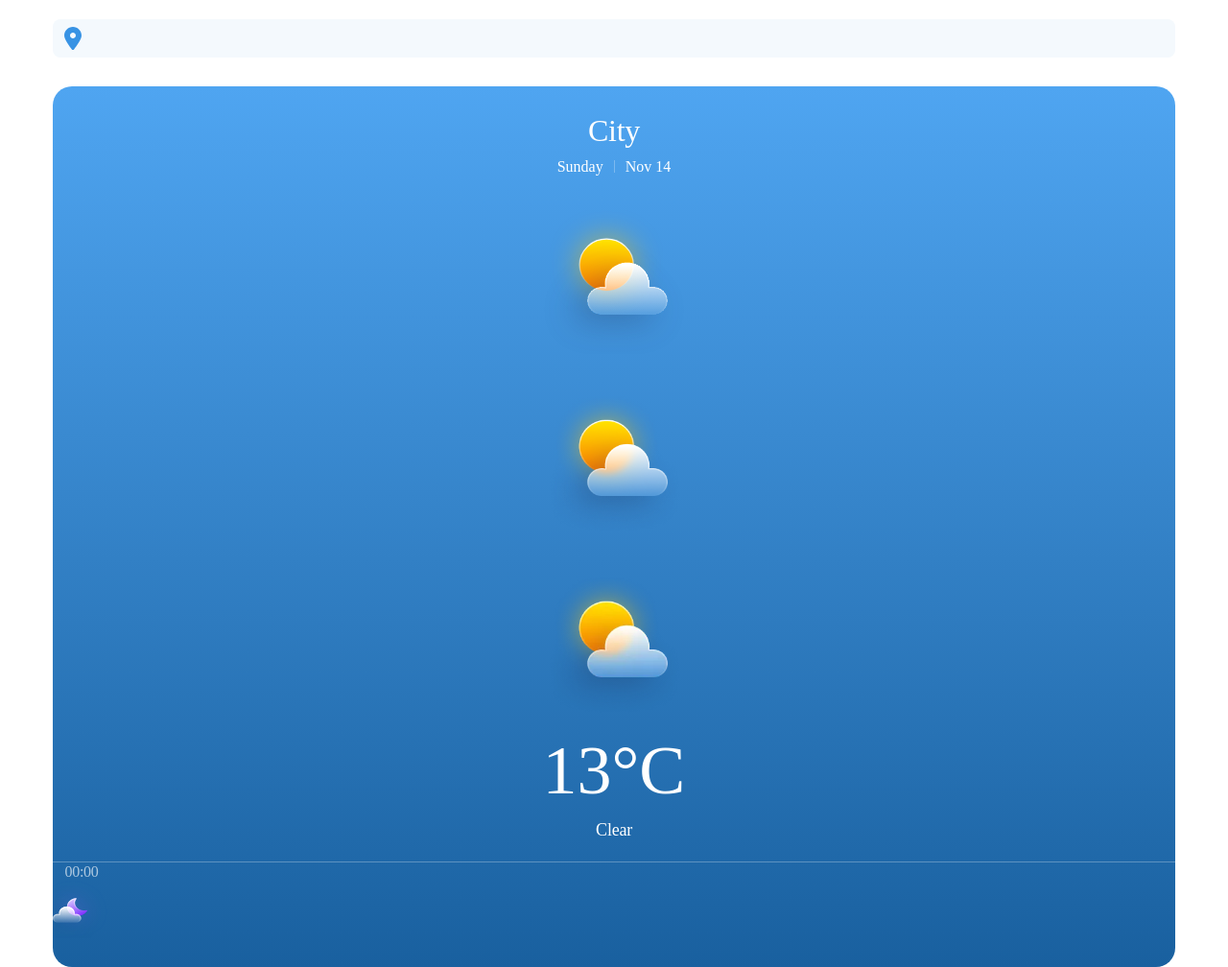
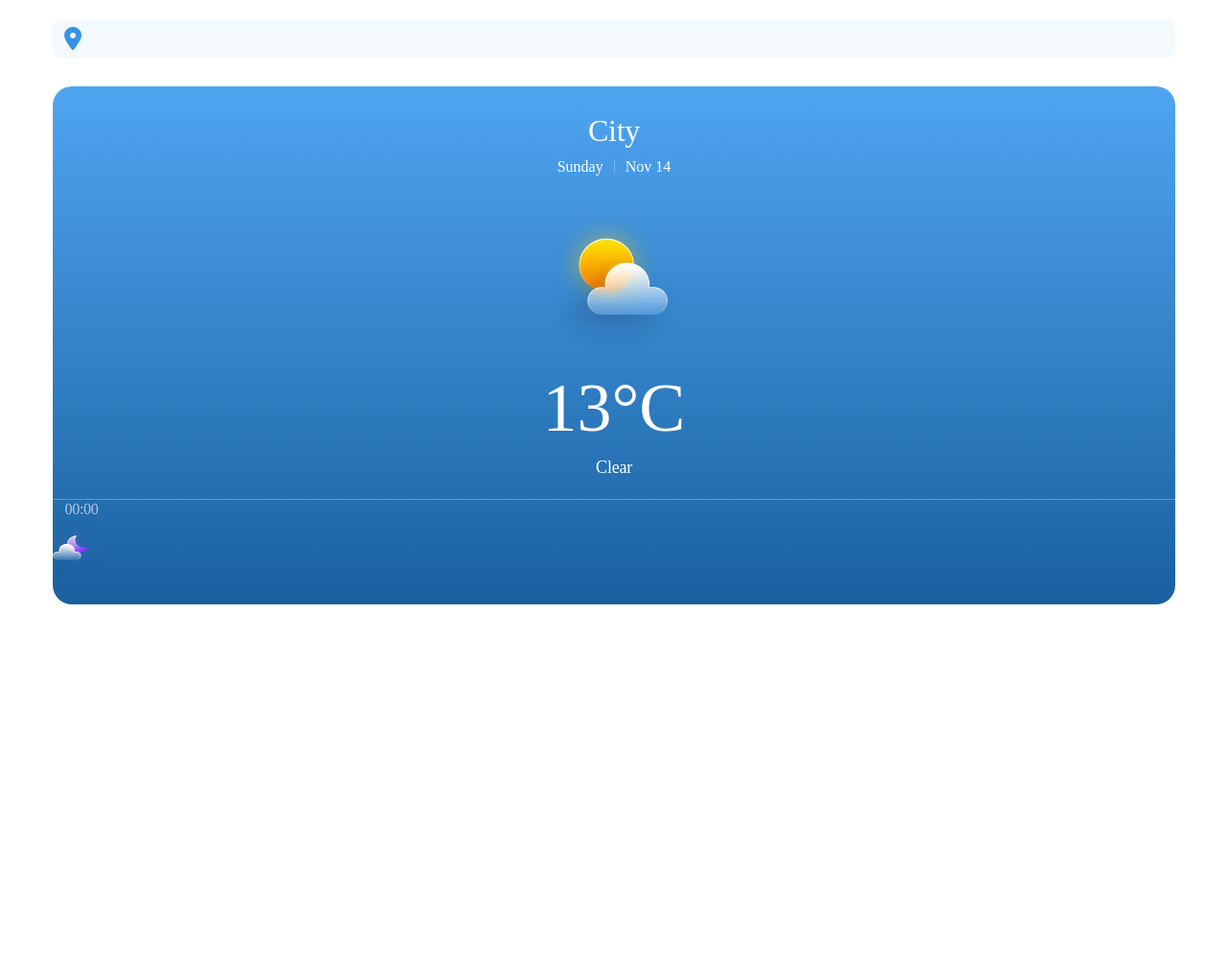
Before and after one commit to vladyslavhurzhyi/weather, a website built with Parcel: page src/index.html in a window 1280 px wide. Shown: the whole page at 96% size. After the commit the page ends 800 px from the top, so only its background shows below. Built offline with nearby package versions, Linux system fonts and the light colour scheme.

Commit message:
svg on webp

```diff
--- a/src/partials/weather.html
+++ b/src/partials/weather.html
@@ -26,20 +26,6 @@
       </div>
       <img
         class="sunny_icon"
-        src="/src/svg/sunny_icon.svg"
-        alt="sunny_icon"
-        width="150"
-        height="150"
-      />
-      <img
-        class="sunny_icon"
-        src="/src/svg/synnypng.png"
-        alt="sunny_icon"
-        width="150"
-        height="150"
-      />
-      <img
-        class="sunny_icon"
         src="/src/svg/synny_iconpng.webp"
         alt="sunny_icon"
         width="150"
@@ -55,7 +41,7 @@
           <p class="by-time_hours">00:00</p>
           <img
             class="by-time_icon"
-            src="/src/svg/night_clouds_small.svg"
+            src="/src/svg/night_clouds_small.webp"
             alt="night clouds"
             width="60"
             height="60"
```
Also changed, not shown: src/svg/night_clouds_small.svg (deleted), src/svg/night_clouds_small.webp (added), src/svg/sunny_icon.svg (deleted), src/svg/synnypng.png (deleted).
